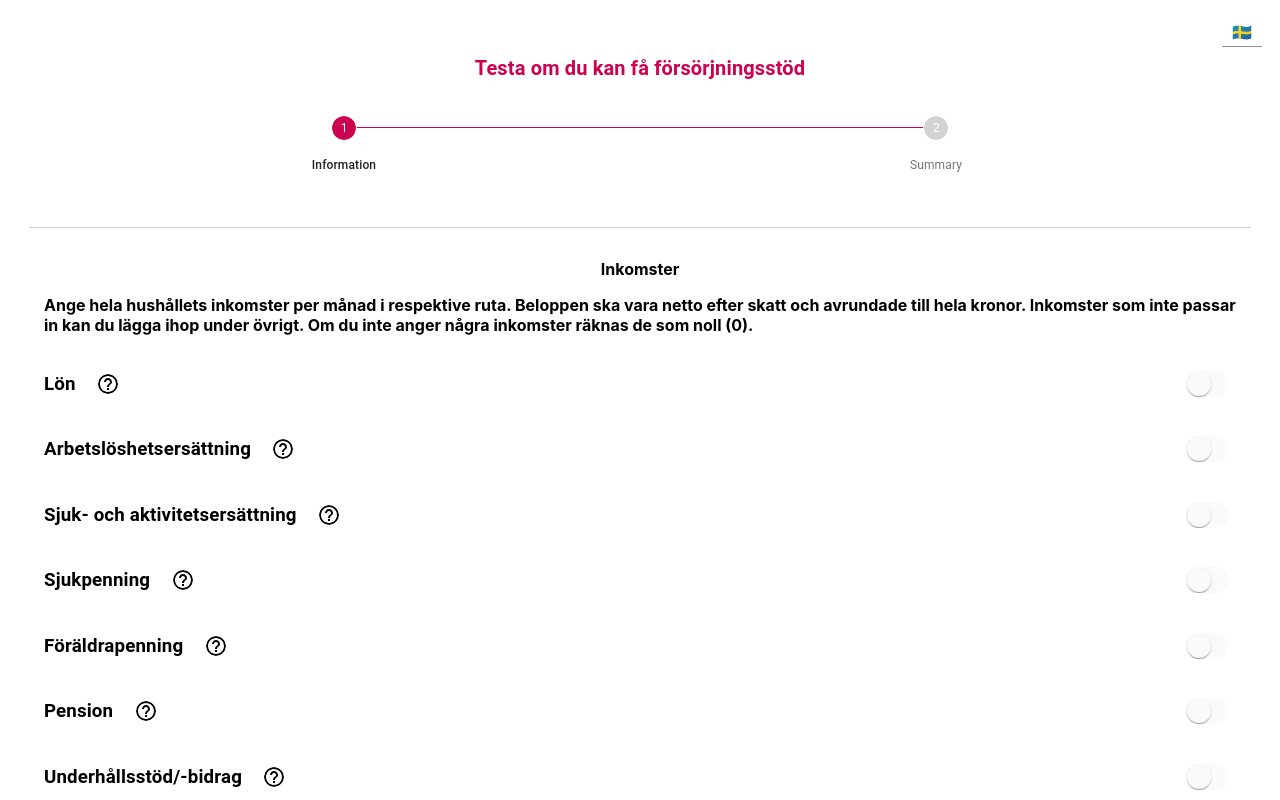
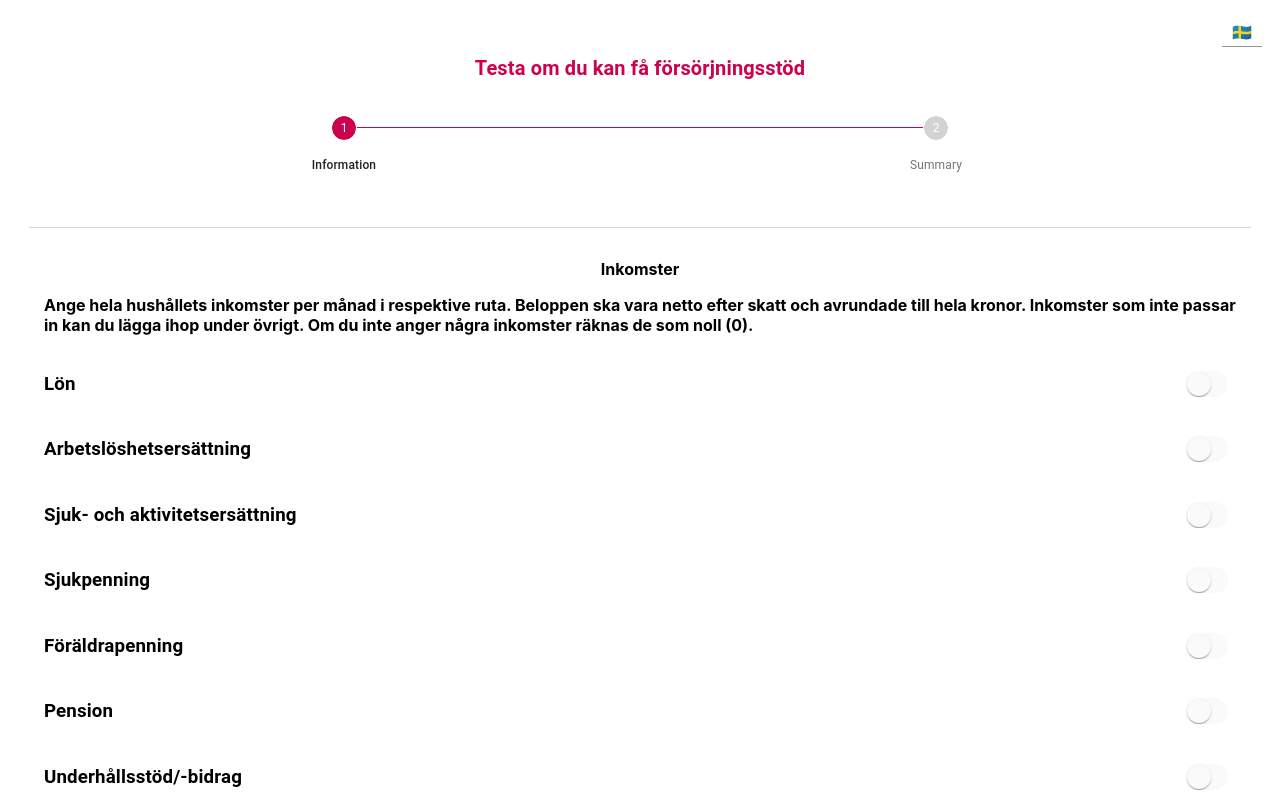
Before and after one commit to dimitrij/Ekonomiskt-Bistand, a React (Create React App) app: page / in a window 1280 px wide. Shown: the top 800 px of the page. Built offline with nearby package versions, Linux system fonts and the light colour scheme.

Commit message:
help text with slider input only

```diff
--- a/src/components/common/FormSwitch.jsx
+++ b/src/components/common/FormSwitch.jsx
@@ -8,8 +8,8 @@ import InfoModal from '../Layouts/InfoModal'
 import FromInput from './FormInput';
 import FormSelect from '../common/FormSelect'
 import { resetValue, changeSelectValue, doCalculate } from '../../actions/startAction'
-
-
+import queryString from 'query-string'
+const parsed = queryString.parse(window.location.search);
 
 
 const useStyles = makeStyles(theme => {
@@ -125,12 +125,13 @@ const FormSwitch = ({ leftToRight, input: { title, userInputs, helpText, id, che
         }
         label={<div className={classes.label} style={{ flexDirection: leftToRight ? 'row' : 'row-reverse' }}>
           <h3>{title}</h3>
-          <IconButton onClick={() => setModalStatus(true)} aria-label="?" size="small" className={classes.iconButton} >
+          {parsed.slider && <IconButton onClick={() => setModalStatus(true)} aria-label="?" size="small" className={classes.iconButton} >
             <svg width="20" height="20" viewBox="0 0 20 20" fill="none" xmlns="http://www.w3.org/2000/svg">
               <path d="M9 16H11V14H9V16ZM10 0C4.48 0 0 4.48 0 10C0 15.52 4.48 20 10 20C15.52 20 20 15.52 20 10C20 4.48 15.52 0 10 0ZM10 18C5.59 18 2 14.41 2 10C2 5.59 5.59 2 10 2C14.41 2 18 5.59 18 10C18 14.41 14.41 18 10 18ZM10 4C7.79 4 6 5.79 6 8H8C8 6.9 8.9 6 10 6C11.1 6 12 6.9 12 8C12 10 9 9.75 9 13H11C11 10.75 14 10.5 14 8C14 5.79 12.21 4 10 4Z" fill="black" />
             </svg>
-          </IconButton>
-          {section !== 'familyStatus' && isChecked ? value ? `${value} kr` : null : null}
+          </IconButton>}
+
+          <p style={{ margin: '0 30px' }}> {section !== 'familyStatus' && isChecked ? value ? `${value} kr` : null : null}</p>
 
         </div>}
       />
```
Also changed, not shown: 8 other files (tests, documents, lock files or other folders).
